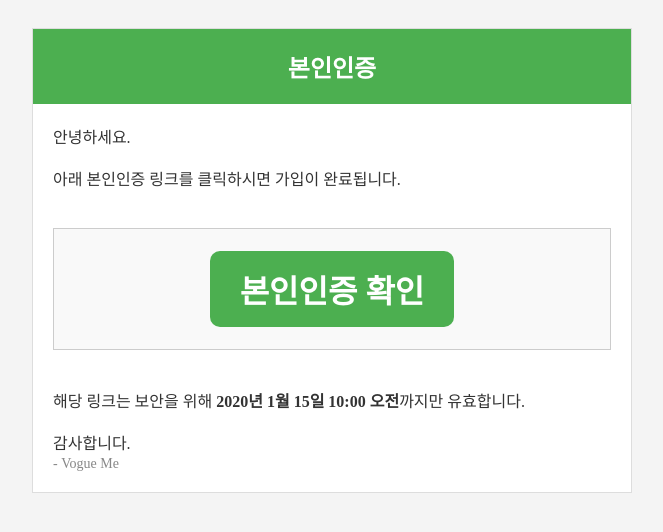
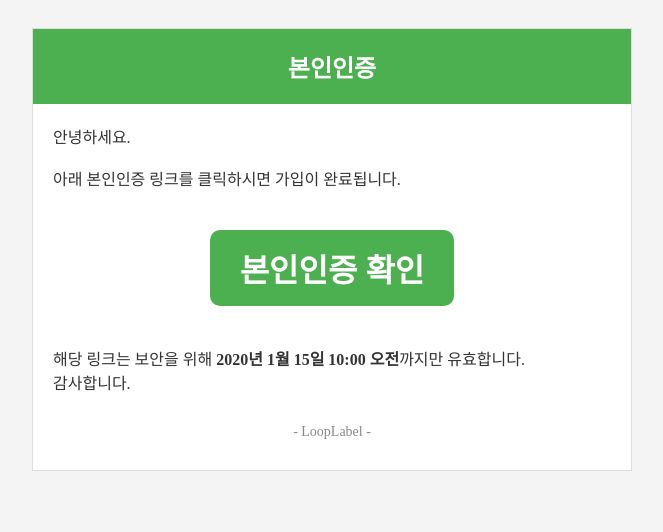
Before and after one commit to teolex/SKN14-Final-4Team-Web, a Django app: template vogue_me/templates/mailform/register_auth_link.html in a window 1280 px wide. Shown: the top 532 px of the page, without its empty margins (308-971 px from the left). Run offline with Django 5.2, Linux system fonts and the light colour scheme; the template is opened without the code that fills it: most values are stand-ins (such as "Sample title", 1, 10 or a date in 2020); parts of the project's set-up code (start-up, migrations or seed data) failed here and were passed over; some web fonts are replaced.

Commit message:
Update: 메일 양식 및 발송자 이름 수정

```diff
--- a/vogue_me/mailapp/utils.py
+++ b/vogue_me/mailapp/utils.py
@@ -17,7 +17,7 @@ def send_mail(to, title, content:str) -> None:
     if not content: raise ValueError("no_email_content")
 
     to    = to if isinstance(to, list) else [to]
-    email = EmailMessage(title, content, f'"[SuPe]" <{settings.EMAIL_HOST_USER}>', to)
+    email = EmailMessage(title, content, f'"[LoopLabel]" <{settings.EMAIL_HOST_USER}>', to)
     email.content_subtype = "html"
     email.send()
 
--- a/vogue_me/templates/mailform/register_auth_link.html
+++ b/vogue_me/templates/mailform/register_auth_link.html
@@ -17,20 +17,20 @@
             안녕하세요.<BR><BR>
             아래 본인인증 링크를 클릭하시면 가입이 완료됩니다.
             <BR><BR>
-            <TABLE WIDTH="100%" STYLE="BACKGROUND-COLOR: #F9F9F9; BORDER: 1PX SOLID #CCCCCC; TEXT-ALIGN: CENTER; MARGIN: 20PX 0;">
+            <TABLE WIDTH="100%" STYLE="TEXT-ALIGN: CENTER;">
                 <TR>
                     <TD STYLE="FONT-SIZE: 32PX; FONT-WEIGHT: BOLD; COLOR: #333333; PADDING: 20PX;TEXT-ALIGN:CENTER;">
-                        <a href="{{ auth_link }}" STYLE="DISPLAY:INLINE-BLOCK;PADDING:15PX 30PX;BORDER-RADIUS:10PX;BACKGROUND-COLOR:#4CAF50;MARGIN:0 AUTO;COLOR:WHITE;TEXT-DECORATION:NONE;">본인인증 확인</a>
+                        <A HREF="{{ auth_link }}" STYLE="DISPLAY:INLINE-BLOCK;PADDING:15PX 30PX;BORDER-RADIUS:10PX;BACKGROUND-COLOR:#4CAF50;MARGIN:0 AUTO;COLOR:WHITE;TEXT-DECORATION:NONE;">본인인증 확인</A>
                     </TD>
                 </TR>
             </TABLE>
             <BR>
             해당 링크는 보안을 위해 <B>{{ due_time }}</B>까지만 유효합니다.
-            <BR><BR>
-            감사합니다.<BR>
-            <SPAN STYLE="COLOR: #888888; FONT-SIZE: 14PX;">- Vogue Me</SPAN>
+            <BR>
+            감사합니다.
         </TD>
     </TR>
+    <TR><TD STYLE="COLOR: #888888; FONT-SIZE: 14PX; TEXT-ALIGN:CENTER; PADDING:10PX 0 30PX;">- LoopLabel -</TD></TR>
 </TABLE>
 </BODY>
 </HTML>
```
